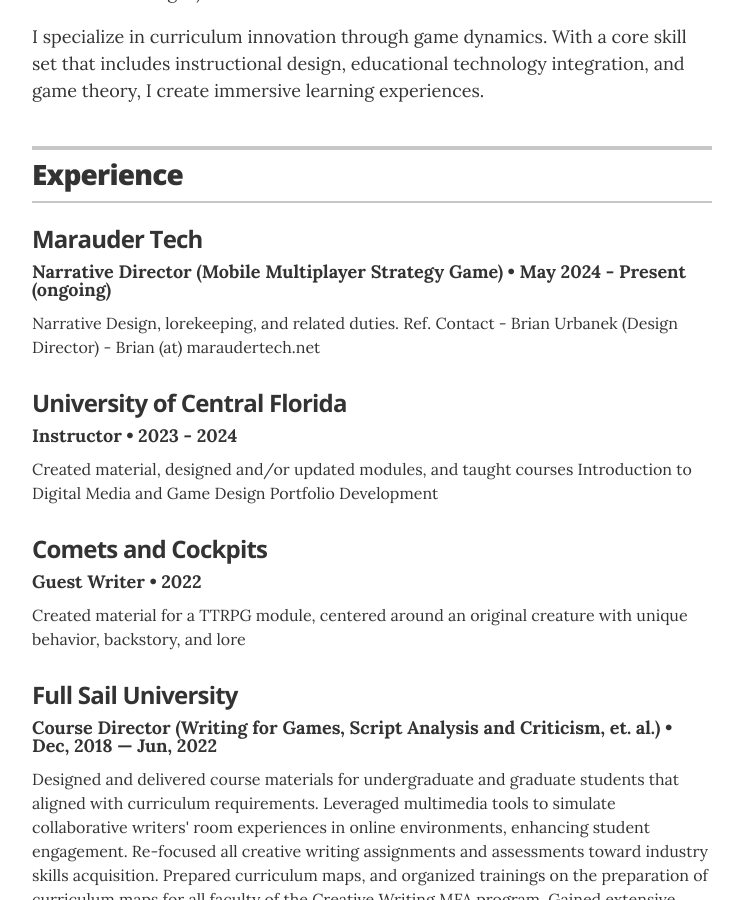
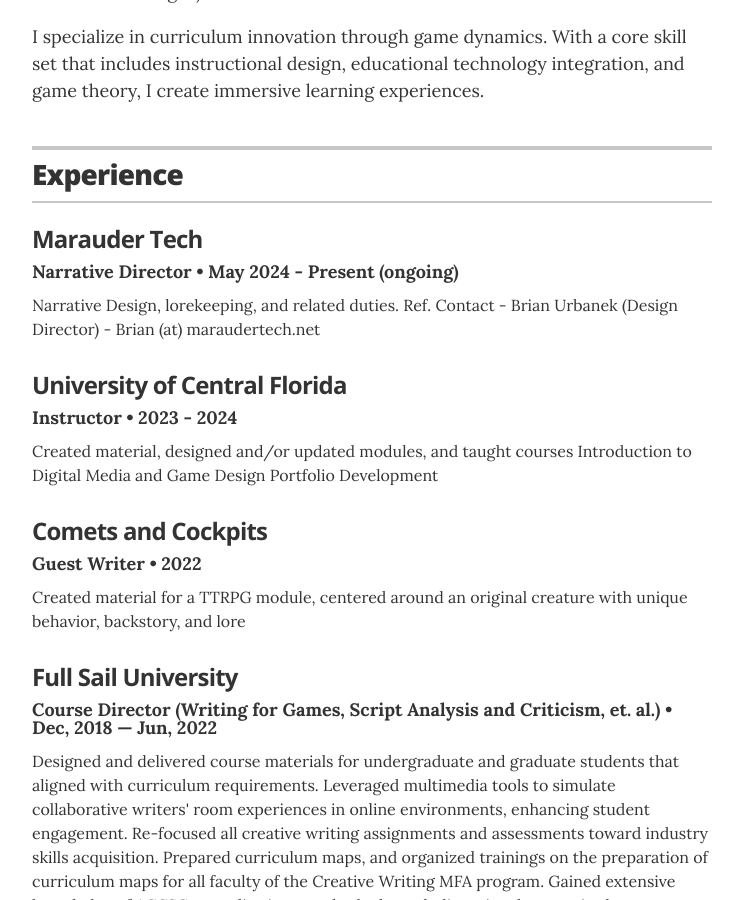
Before and after one commit to mwmxyz/academic, a Jekyll site: the page built from index.html, in a window 1280 px wide and 900 px high, scrolled down 537 px. Shown: the whole window, without its empty margins (268-1011 px from the left). Built offline with Jekyll 4.4.1, drawn with Linux system fonts in a browser that asks for light colours.

Commit message:
Update experience.yml

```diff
--- a/_data/experience.yml
+++ b/_data/experience.yml
@@ -3,7 +3,7 @@
 
 # Unannounced Mobile Strategy Game
 - company: Marauder Tech
-  position: Narrative Director (Mobile Multiplayer Strategy Game)
+  position: Narrative Director
   duration: May 2024 - Present (ongoing)
   summary: Narrative Design, lorekeeping, and related duties. Ref. Contact - Brian Urbanek (Design Director) - Brian (at) maraudertech.net
 
```
